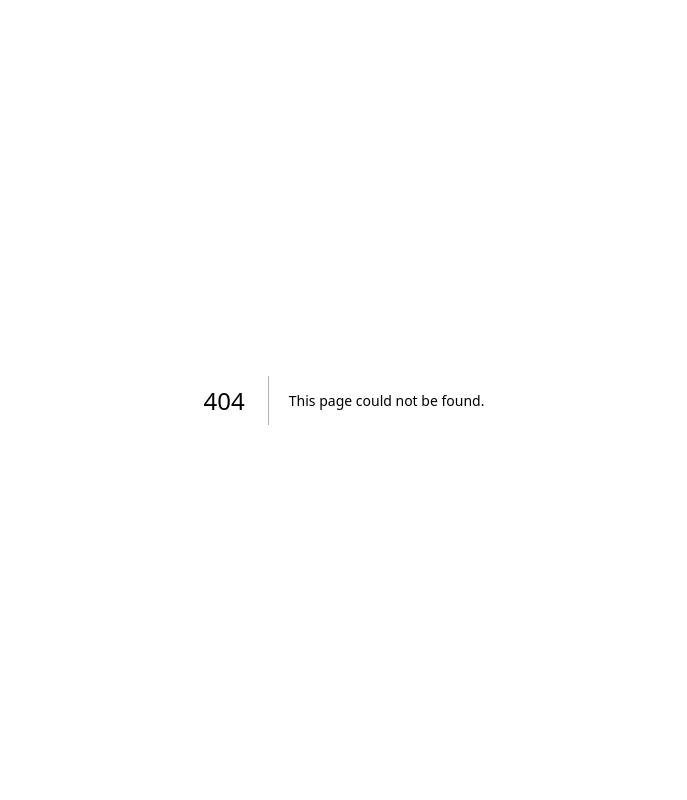
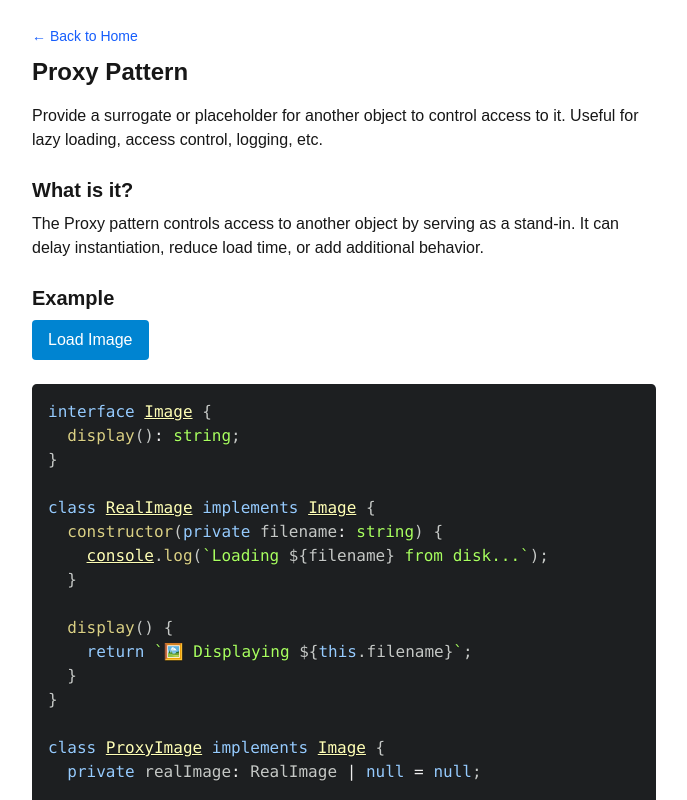
Before and after one commit to Mubtasim/patternalysis, a Next.js app: page /patterns/proxy in a window 1280 px wide. Before the commit this address had no page. Shown: the top 800 px of the page, without its empty margins (296-983 px from the left). Built offline with nearby package versions, Linux system fonts and the light colour scheme.

Commit message:
feat: Add Proxy pattern page and update home page to include it in the list of implemented patterns

```diff
--- a/src/app/page.tsx
+++ b/src/app/page.tsx
@@ -14,6 +14,7 @@ export default function Home() {
     "composite",
     "facade",
     "flyweight",
+    "proxy",
   ];
 
   const allPatterns = [
--- /dev/null
+++ b/src/app/patterns/proxy/page.tsx
@@ -0,0 +1,132 @@
+"use client";
+
+import PatternLayout from "@/components/PatternLayout";
+import { useState } from "react";
+import { Prism as SyntaxHighlighter } from "react-syntax-highlighter";
+import { atomDark } from "react-syntax-highlighter/dist/cjs/styles/prism";
+
+// Subject Interface
+interface Image {
+  display(): string;
+}
+
+// Real Subject
+class RealImage implements Image {
+  constructor(private filename: string) {
+    console.log(`Loading ${filename} from disk...`);
+  }
+
+  display() {
+    return `🖼️ Displaying ${this.filename}`;
+  }
+}
+
+// Proxy
+class ProxyImage implements Image {
+  private realImage: RealImage | null = null;
+
+  constructor(private filename: string) {}
+
+  display() {
+    if (!this.realImage) {
+      this.realImage = new RealImage(this.filename);
+    }
+    return this.realImage.display();
+  }
+}
+
+export default function ProxyPage() {
+  const [logs, setLogs] = useState<string[]>([]);
+
+  const handleLoadImage = () => {
+    const proxy = new ProxyImage("design-patterns.png");
+    const steps = [];
+    steps.push(proxy.display()); // Should load from disk
+    steps.push(proxy.display()); // Should use cached version
+    setLogs(steps);
+  };
+
+  return (
+    <PatternLayout title="Proxy">
+      <p className="mb-4">
+        Provide a surrogate or placeholder for another object to control access
+        to it. Useful for lazy loading, access control, logging, etc.
+      </p>
+
+      <h2 className="text-xl font-semibold mt-6 mb-2">What is it?</h2>
+      <p className="mb-4">
+        The Proxy pattern controls access to another object by serving as a
+        stand-in. It can delay instantiation, reduce load time, or add
+        additional behavior.
+      </p>
+
+      <h2 className="text-xl font-semibold mt-6 mb-2">Example</h2>
+      <button
+        onClick={handleLoadImage}
+        className="bg-sky-600 hover:bg-sky-500 px-4 py-2 rounded text-white mb-4"
+      >
+        Load Image
+      </button>
+
+      {logs.length > 0 && (
+        <ul className="mb-6 text-green-400 font-mono text-sm list-disc ml-6">
+          {logs.map((log, index) => (
+            <li key={index}>{log}</li>
+          ))}
+        </ul>
+      )}
+
+      <SyntaxHighlighter language="ts" style={atomDark} className="rounded">
+        {`interface Image {
+  display(): string;
+}
+
+class RealImage implements Image {
+  constructor(private filename: string) {
+    console.log(\`Loading \${filename} from disk...\`);
+  }
+
+  display() {
+    return \`🖼️ Displaying \${this.filename}\`;
+  }
+}
+
+class ProxyImage implements Image {
+  private realImage: RealImage | null = null;
+
+  constructor(private filename: string) {}
+
+  display() {
+    if (!this.realImage) {
+      this.realImage = new RealImage(this.filename);
+    }
+    return this.realImage.display();
+  }
+}
+
+const proxy = new ProxyImage('design-patterns.png');
+console.log(proxy.display());
+console.log(proxy.display());`}
+      </SyntaxHighlighter>
+
+      <h2 className="text-xl font-semibold mt-6 mb-2">Common Uses</h2>
+      <ul className="list-disc ml-6 mb-4">
+        <li>Lazy loading</li>
+        <li>Virtual proxies for remote objects</li>
+        <li>Access control</li>
+      </ul>
+
+      <h2 className="text-xl font-semibold mt-6 mb-2">When to Use</h2>
+      <ul className="list-disc ml-6 mb-4">
+        <li>To add a layer of control or enhancement to an object</li>
+        <li>To defer object creation or expensive operations</li>
+      </ul>
+
+      <h2 className="text-xl font-semibold mt-6 mb-2">Caution</h2>
+      <ul className="list-disc ml-6">
+        <li>Can introduce complexity</li>
+        <li>Not always obvious when proxy is being used</li>
+      </ul>
+    </PatternLayout>
+  );
+}
```
